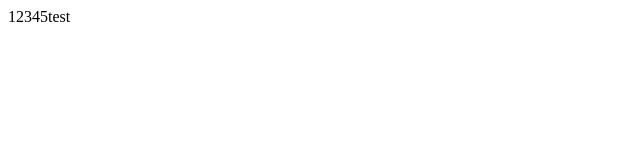
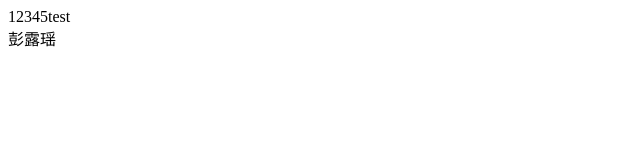
Before and after one commit to Haoea-cloud/Haoea, a plain HTML site: page index.html in a window 1280 px wide. Shown: the full height of the page, 0-640 px from the left. Drawn offline with Linux system fonts and the light colour scheme.

Commit message:
second commit 3

```diff
--- a/index.html
+++ b/index.html
@@ -8,5 +8,6 @@
 </head>
 <body>
     <div>12345test</div>
+    <div>彭露瑶</div>
 </body>
 </html>
```
